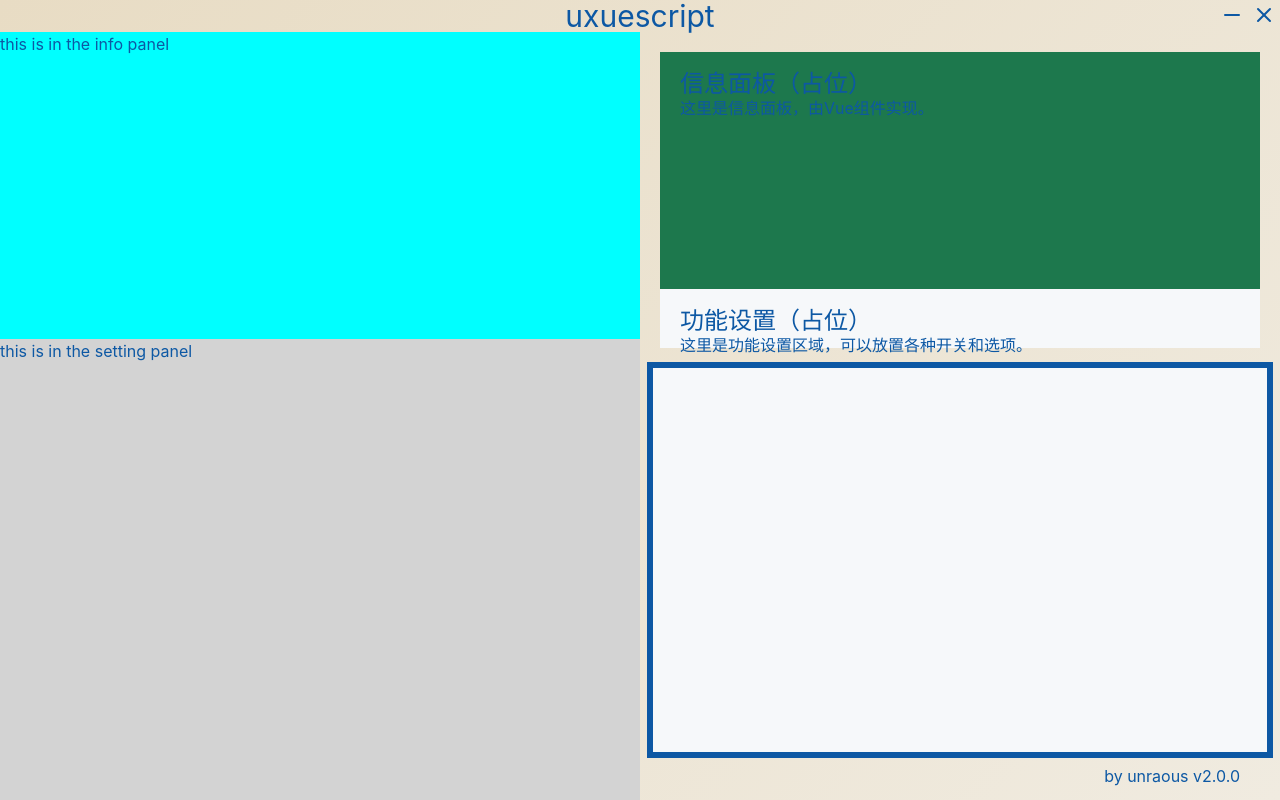
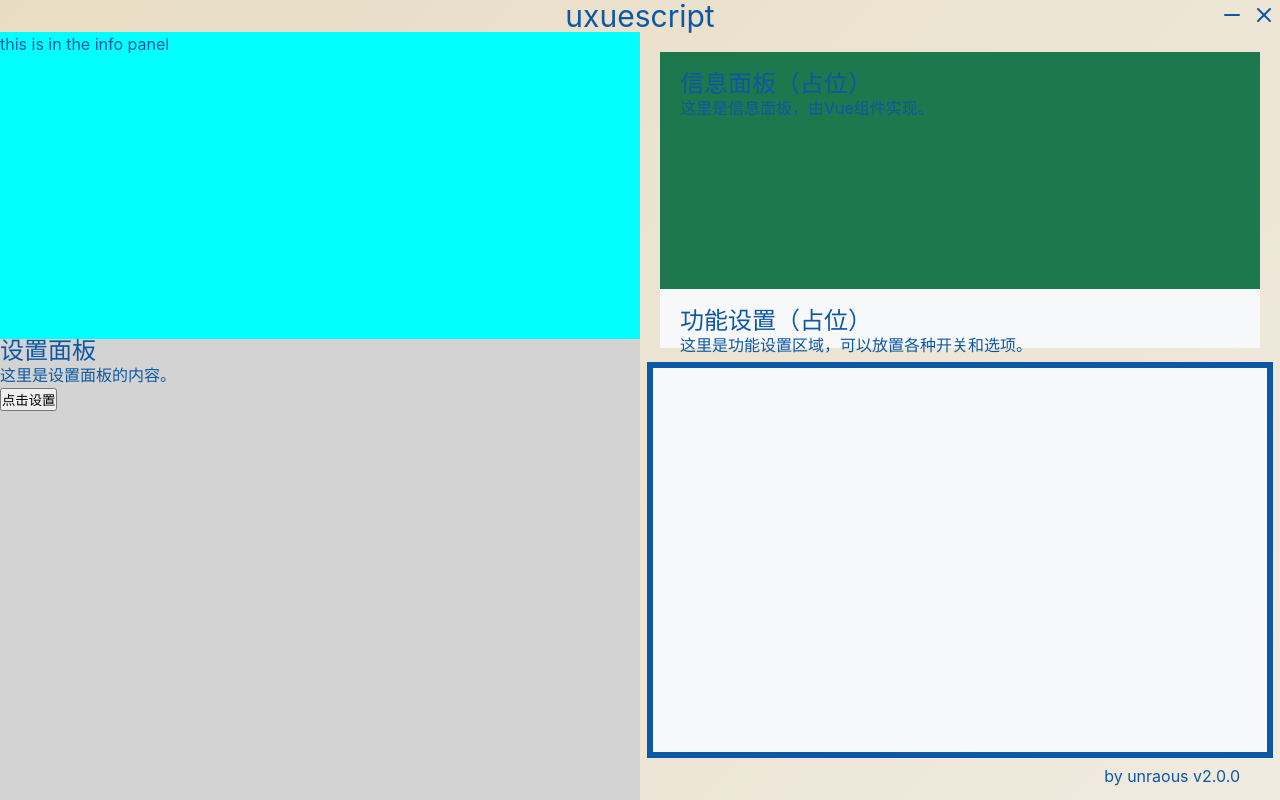
Before and after one commit to unraous/uxs-rs, a Vue app: page / in a window 1280 px wide. Built offline with nearby package versions, Linux system fonts and the light colour scheme; a web font is replaced by a local one.

Commit message:
feat: add button & settings vue file

```diff
--- a/src/components/common/TheMenuBar.vue
+++ b/src/components/common/TheMenuBar.vue
@@ -11,7 +11,7 @@ const minimizeApp = () => {
     });
 };
 
-const closeApp = async () => {
+const closeApp = () => {
     invoke('close').catch(e => {
         console.error('关闭应用失败:', e);
     });
--- /dev/null
+++ b/src/components/panels/TheSettingsPanel.vue
@@ -0,0 +1,25 @@
+<script setup lang="ts">
+const onClickSettingButton = () => {
+  alert('这是一个设置按钮');
+};
+
+
+</script>
+
+<template>
+  <div class="setting-panel">
+    <h2>设置面板</h2>
+    <p>这里是设置面板的内容。</p>
+    <button @click="onClickSettingButton">
+      <span>点击设置</span>
+    </button>
+  </div>
+</template>
+
+<style scoped>
+.setting-panel {
+  flex: 1;
+  background-color: lightgray;
+}
+
+</style>
--- a/src/views/TheLeftView.vue
+++ b/src/views/TheLeftView.vue
@@ -1,11 +1,11 @@
 <script setup lang="ts">
-
+import TheSettingsPanel from '@/components/panels/TheSettingsPanel.vue';
 </script>
 
 <template>
   <div class="left-container">
     <div class="info-panel">this is in the info panel</div>
-    <div class="setting-panel">this is in the setting panel</div>
+    <TheSettingsPanel />
   </div>
 </template>
 
@@ -22,8 +22,5 @@
   background-color: cyan;
 }
 
-.setting-panel {
-  flex: 1;
-  background-color: lightgray;
-}
+
 </style>
```
Also changed, not shown: src/components/common/BaseButton.vue (added), 1 other file (tests, documents, lock files or other folders).
